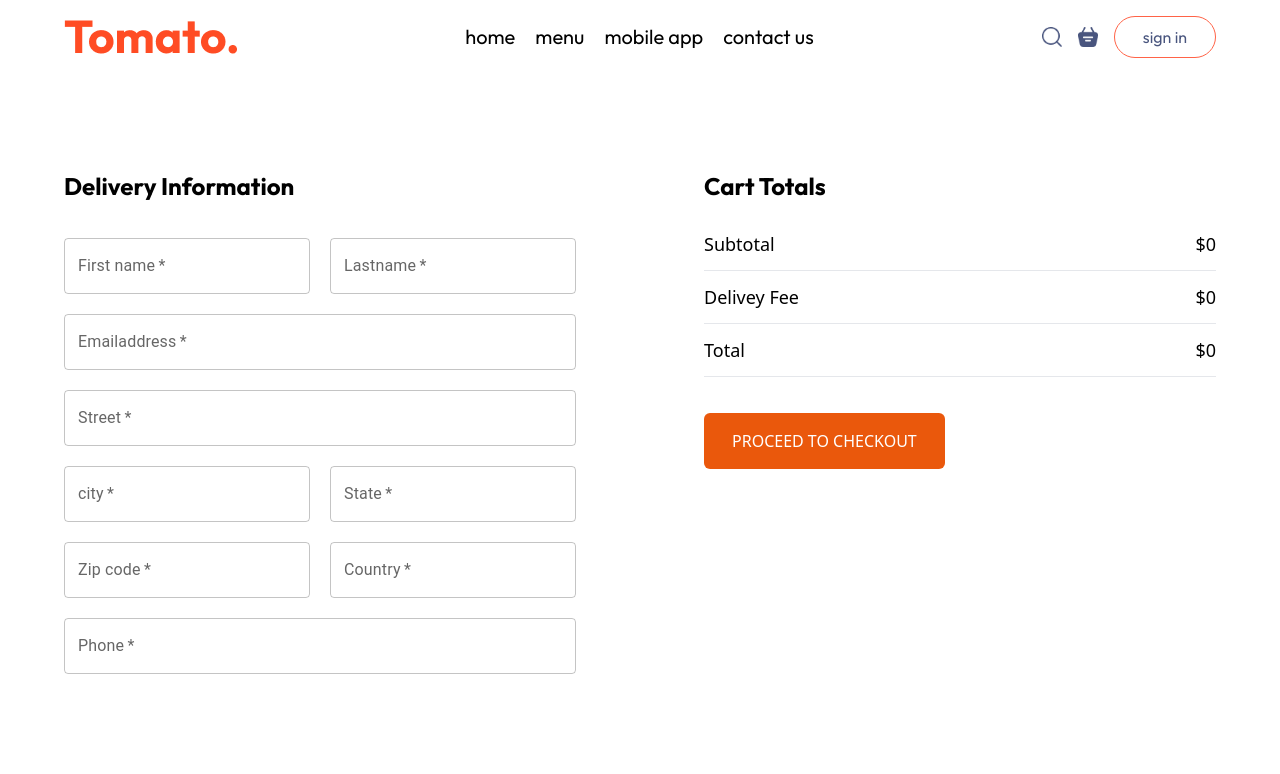
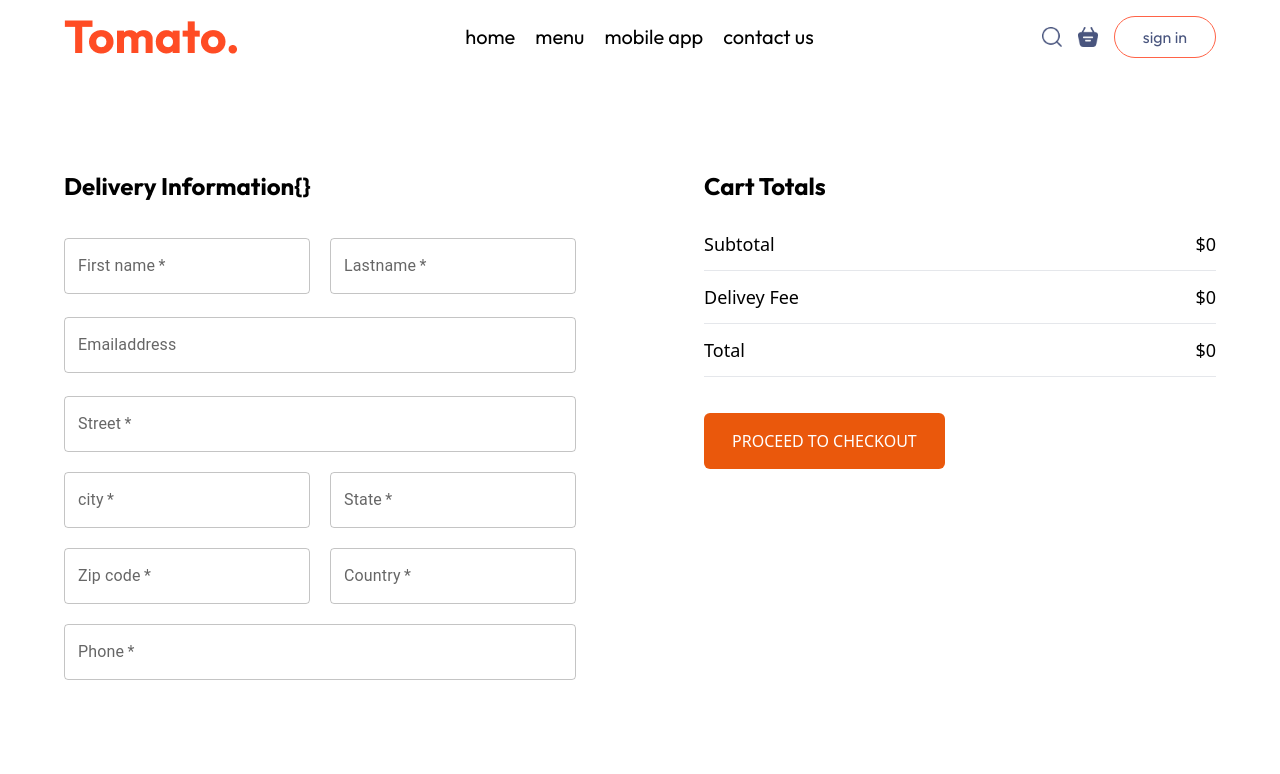
Before and after one commit to AnsarAkbar/Tomato, a React (Vite) app: page /order in a window 1280 px wide. Shown: the top 774 px of the page. Built offline with nearby package versions, Linux system fonts and the light colour scheme.

Commit message:
apllied validation to order form

```diff
--- a/src/Components/LoginPop/LoginPop.jsx
+++ b/src/Components/LoginPop/LoginPop.jsx
@@ -9,6 +9,7 @@ import {
   InputAdornment,
   IconButton,
   FormControl,
+  Typography,
   InputLabel,
   FormHelperText,
 } from "@mui/material";
@@ -55,7 +56,6 @@ const LoginPop = ({ setShowLogin }) => {
         validationSchema={validationSchema}
         onSubmit={(values) => {
           console.log("Form data", values);
-          // Handle form submission
         }}
       >
         {({ values, handleChange, handleSubmit }) => (
@@ -84,7 +84,7 @@ const LoginPop = ({ setShowLogin }) => {
                     required
                     onChange={handleChange}
                     error={Boolean(ErrorMessage.name === "fullName")}
-                    helperText={<ErrorMessage name="fullName" />}
+                    helperText={<Typography variant="body2" className="text-red-600"><ErrorMessage name="fullName" /></Typography>}
                   />
                 </div>
               )}
@@ -99,7 +99,7 @@ const LoginPop = ({ setShowLogin }) => {
                   required
                   onChange={handleChange}
                   error={Boolean(ErrorMessage.name === "email")}
-                  helperText={<ErrorMessage name="email" />}
+                  helperText={<Typography variant="body2" className="text-red-600"><ErrorMessage name="email" /></Typography>}
                 />
               </div>
               <FormControl className="w-full" variant="outlined">
@@ -129,7 +129,7 @@ const LoginPop = ({ setShowLogin }) => {
                   error={Boolean(ErrorMessage.name === "password")}
                 />
                 <FormHelperText>
-                  <ErrorMessage name="password" />
+                <Typography variant="body2" className="text-red-600"><ErrorMessage name="password"/></Typography>
                 </FormHelperText>
               </FormControl>
               <Button
--- a/src/pages/Cart/Cart.jsx
+++ b/src/pages/Cart/Cart.jsx
@@ -1,7 +1,9 @@
 import React, { useContext, useState } from "react";
 import { StoreContext } from "../../context/StoreContext";
-import { TextField, Button } from "@mui/material";
+import { TextField, Typography } from "@mui/material";
 import { useNavigate } from "react-router-dom";
+import { ErrorMessage, Formik } from "formik";
+import * as Yup from 'yup'
 
 const Cart = () => {
   const { cartItems, food_list, removeFromCart, getCartAmount } = useContext(StoreContext);
@@ -15,7 +17,11 @@ const Cart = () => {
     "Total",
     "Remove",
   ];
-  const DeliveryEliments={Subtotal:getCartAmount(), "Delivey Fee":null, Total:getCartAmount()}
+
+  const validationSchema = Yup.object().shape({
+    promoCode: Yup.string()
+      .required("Promo Code is required")
+  });
 
   return (
     <>
@@ -62,13 +68,13 @@ const Cart = () => {
           </div>
           <hr />
           <div className="flex justify-between items-center text-black text-lg py-3">
-            <p>Delivey Fee</p>
-            <p>${getCartAmount() > 0 ?4:0}</p>
+            <p>Delivery Fee</p>
+            <p>${getCartAmount() > 0 ? 4 : 0}</p>
           </div>
           <hr />
           <div className="flex justify-between items-center text-black text-lg py-3">
             <p>Total</p>
-            <p>${getCartAmount()>0 ? getCartAmount()+4:0}</p>
+            <p>${getCartAmount() > 0 ? getCartAmount() + 4 : 0}</p>
           </div>
           <hr />
           <button
@@ -78,23 +84,42 @@ const Cart = () => {
             PROCEED TO CHECKOUT
           </button>
         </div>
-        <div className="w-1/3 max-md:w-full">
+
+        <Formik
+          initialValues={{
+            promoCode: ""
+          }}
+          validationSchema={validationSchema}
+          onSubmit={(values, actions) => {
+            actions.setSubmitting(false);
+          }}
+        >
+          {({ handleChange, handleSubmit, isSubmitting }) => (
+            <form onSubmit={handleSubmit} className="w-1/3 max-md:w-full">
               <p className=" text-black text-lg py-3">
-            If you have promo code .Enter it there
+                If you have a promo code, enter it here
               </p>
               <div className="flex">
                 <TextField
+                  name="promoCode"
                   id="outlined-basic"
-              label="promo code"
+                  label="Promo code"
                   variant="outlined"
                   className="w-full"
-              required
+                  onChange={handleChange}
                 />
-            <button className=" bg-orange-600 hover:bg-orange-700 text-white px-9 py-4 rounded-md text-md duration-200">
+                <button type="submit" className=" bg-orange-600 hover:bg-orange-700 text-white px-9 py-4 rounded-md text-md duration-200" disabled={isSubmitting}>
                   Submit
                 </button>
               </div>
-        </div>
+              {isSubmitting && <p>Submitting...</p>}
+              <Typography variant="body2" className="text-red-600">
+                <ErrorMessage name="promoCode" />
+              </Typography>
+            </form>
+          )}
+        </Formik>
+
       </div>
     </>
   );
--- a/src/pages/Placeorder/Placeorder.jsx
+++ b/src/pages/Placeorder/Placeorder.jsx
@@ -1,27 +1,50 @@
 import { TextField } from "@mui/material";
 import { useContext} from "react";
 import { StoreContext } from "../../context/StoreContext";
+import *as Yup from 'yup'
+import { ErrorMessage, Field, Form, Formik } from "formik";
+import { useNavigate } from "react-router-dom";
 
 const Placeorder = () => {
   // const cartTotalCategoryes = ["Subtotal", "Delivey Fee", "Total"];
+  const validationSchema=Yup.object({
+    email:Yup.string()
+    .required("email address is required"),
+    Street:Yup.string()
+    .required("street is required")
+
+  })
+
+  useNavigate
   const { getCartAmount } = useContext(StoreContext);
   return (
+      <Formik initialValues={{firstName:"",lastName:"",email:"",street:"",city:"",zipcode:"",country:"",phone:""}}
+      validationSchema={validationSchema}
+      >
+        {({errors,})=>(
+         <Form>
            <div className="flex gap-32  my-24 max-md:flex-wrap max-md:gap-20">
           <form action="" className="flex flex-col gap-5 w-1/2 max-md:w-full">
             <p className="text-2xl font-bold font-outfit mb-4 ">
               Delivery Information
+              {JSON.stringify(errors)}
             </p>
 
             <div className="flex gap-5">
-          <TextField
+              <Field
+                as={TextField}
                 id="outlined-basic"
+                name="firstName"
                 label="First name"
                 variant="outlined"
                 className="w-full"
+                error={errors.firstName && Boolean(errors.firstName)}
                 required
+                helperText={<ErrorMessage name="firstName" />}
               />
               <TextField
                 id="outlined-basic"
+                name="lastName"
                 label="Lastname"
                 variant="outlined"
                 className="w-full"
@@ -30,13 +53,16 @@ const Placeorder = () => {
             </div>
             <TextField
               id="outlined-basic"
+              name="email"
               label="Emailaddress"
               variant="outlined"
               className="w-full"
-          required
+              error={errors.email && Boolean(errors.email)}
+              helperText={<ErrorMessage name="email" />}
             />
             <TextField
               id="outlined-basic"
+              name="street"
               label="Street"
               variant="outlined"
               className="w-full"
@@ -45,6 +71,7 @@ const Placeorder = () => {
             <div className="flex gap-5">
               <TextField
                 id="outlined-basic"
+                name="city"
                 label="city"
                 variant="outlined"
                 className="w-full"
@@ -52,6 +79,7 @@ const Placeorder = () => {
               />
               <TextField
                 id="outlined-basic"
+                name="state"
                 label="State"
                 variant="outlined"
                 className="w-full"
@@ -61,6 +89,7 @@ const Placeorder = () => {
             <div className="flex gap-5">
               <TextField
                 id="outlined-basic"
+                name="zipcode"
                 label="Zip code"
                 variant="outlined"
                 className="w-full"
@@ -68,6 +97,7 @@ const Placeorder = () => {
               />
               <TextField
                 id="outlined-basic"
+                name="country"
                 label="Country"
                 variant="outlined"
                 className="w-full"
@@ -76,6 +106,7 @@ const Placeorder = () => {
             </div>
             <TextField
               id="outlined-basic"
+              name='phone'
               label="Phone"
               variant="outlined"
               className="w-full"
@@ -99,17 +130,8 @@ const Placeorder = () => {
                 <p>${getCartAmount()>0 ? getCartAmount()+4:0}</p>
               </div>
               <hr />
-        {/* {cartTotalCategoryes.map((values, index) => (
-          <>
-            <div className="flex justify-between items-center text-black text-lg py-3">
-              <p>{values}</p>
-              <p>${values === "Delivey Fee" ? 2 : 0}</p>
-            </div>
-            <hr />
-          </>
-        ))} */}
-        {/* <Button variant="outlined" sx={{Padding:'15px', marginTop:'20px', color:"orange", borderColor:"orange", ":hover"}}>PROCEED TO CHECKOUT</Button> */}
             <button
+              type="submite"
               onClick={() => navigate("/order")}
               className="bg-orange-600 hover:bg-orange-700 text-white px-7 py-4 mt-9 rounded-md text-md duration-200"
             >
@@ -117,6 +139,9 @@ const Placeorder = () => {
             </button>
           </div>
         </div>
+         </Form>
+        )}
+    </Formik>
   );
 };
 
```
Lines whose indentation alone changed are shown as unchanged.
